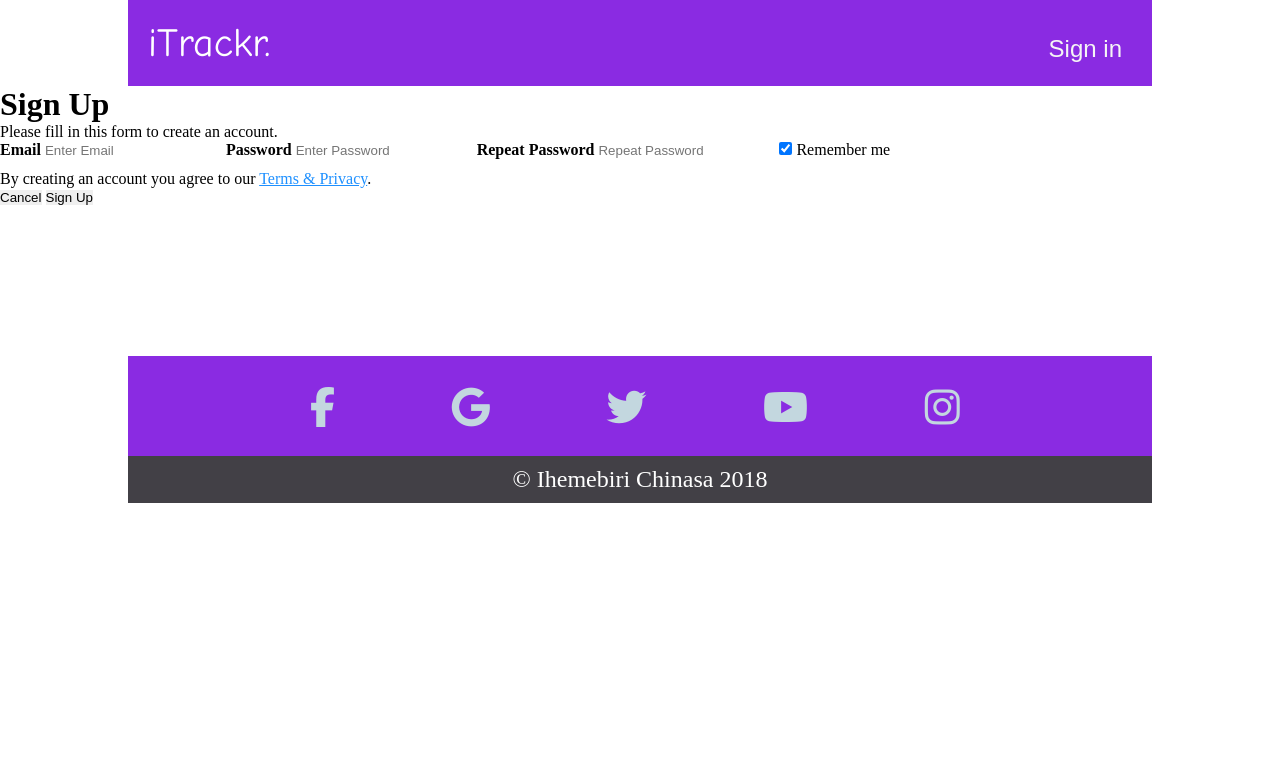
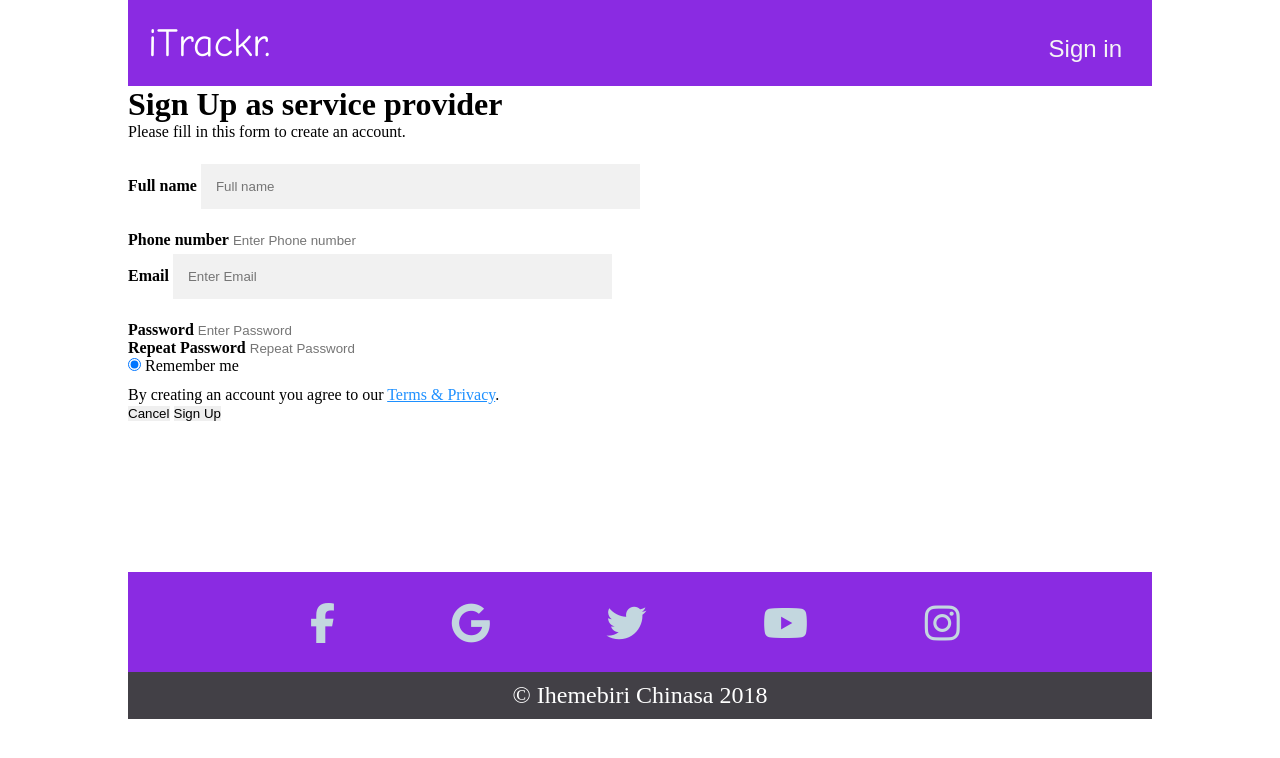
Before and after one commit to nasalino/Maintenance-Tracker, a plain HTML site: page UI/signupPageProvider.html in a window 1280 px wide. Drawn offline with Linux system fonts and the light colour scheme; a web font is replaced by a local one.

Commit message:
create and style sign up form

```diff
--- a/UI/signupPageProvider.html
+++ b/UI/signupPageProvider.html
@@ -35,21 +35,33 @@
 
 <form >
   <div class="form">
-    <h1>Sign Up</h1>
+    <h1>Sign Up as service provider</h1>
     <p>Please fill in this form to create an account.</p>
-    <hr>
+    <br>
+
+
+    <label ><b>Full name</b></label>
+    <input type="text" placeholder="Full name" name="fullname" required>
+<br>
+
+
+
+    <label ><b>Phone number</b></label>
+    <input type="number" placeholder="Enter Phone number" name="phone number" required>
+<br>
+
 
     <label ><b>Email</b></label>
     <input type="text" placeholder="Enter Email" name="email" required>
-
+<br>
     <label ><b>Password</b></label>
-    <input type="password" placeholder="Enter Password" name="psw" required>
-
+    <input type="password" placeholder="Enter Password" name="password" required>
+<br>
     <label ><b>Repeat Password</b></label>
-    <input type="password" placeholder="Repeat Password" name="psw-repeat" required>
-
+    <input type="password" placeholder="Repeat Password" name="password-repeat" required>
+<br>
     <label>
-      <input type="checkbox" checked="checked" name="remember" style="margin-bottom:15px"> Remember me
+      <input type="radio" checked="checked" name="remember" style="margin-bottom:15px"> Remember me
     </label>
 
     <p>By creating an account you agree to our <a href="#" style="color:dodgerblue">Terms & Privacy</a>.</p>
--- a/UI/styles.css
+++ b/UI/styles.css
@@ -186,6 +186,27 @@ footer li i:hover
 }
 
 
+.form{
+ width:80%;
+ margin-right:auto;
+ margin-left:auto;
+
+}
+
+ input[type=text], input[type=password] input[type=number]{
+ 	clear: left;
+  width: 40%;
+  padding: 15px;
+  margin: 5px 0 22px 0;
+  display: inline-block;
+  border: none;
+  background: #f1f1f1;
+}
+
+input[type=text]:focus, input[type=password]:focus input[type=number]{
+  background-color: #ddd;
+  outline: none;
+}
 
 @media screen and (max-width: 768px)
 
```
